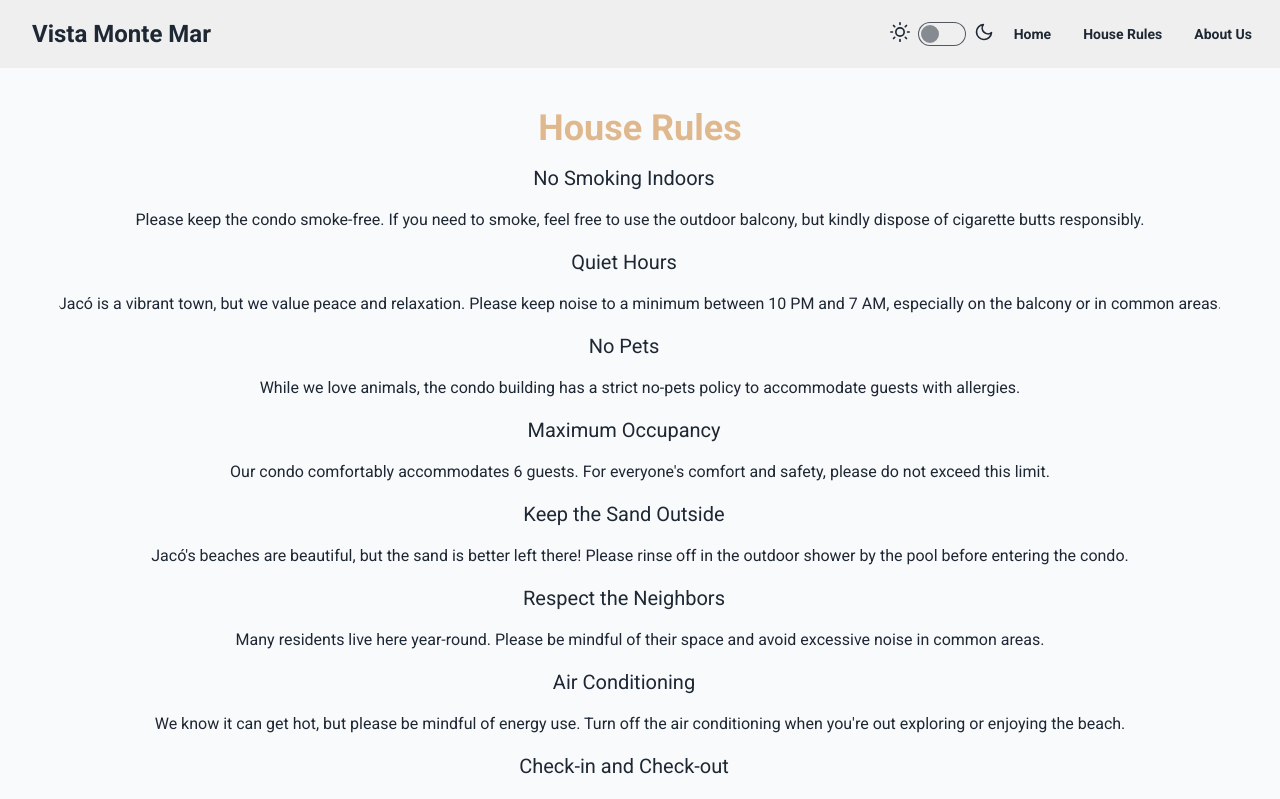
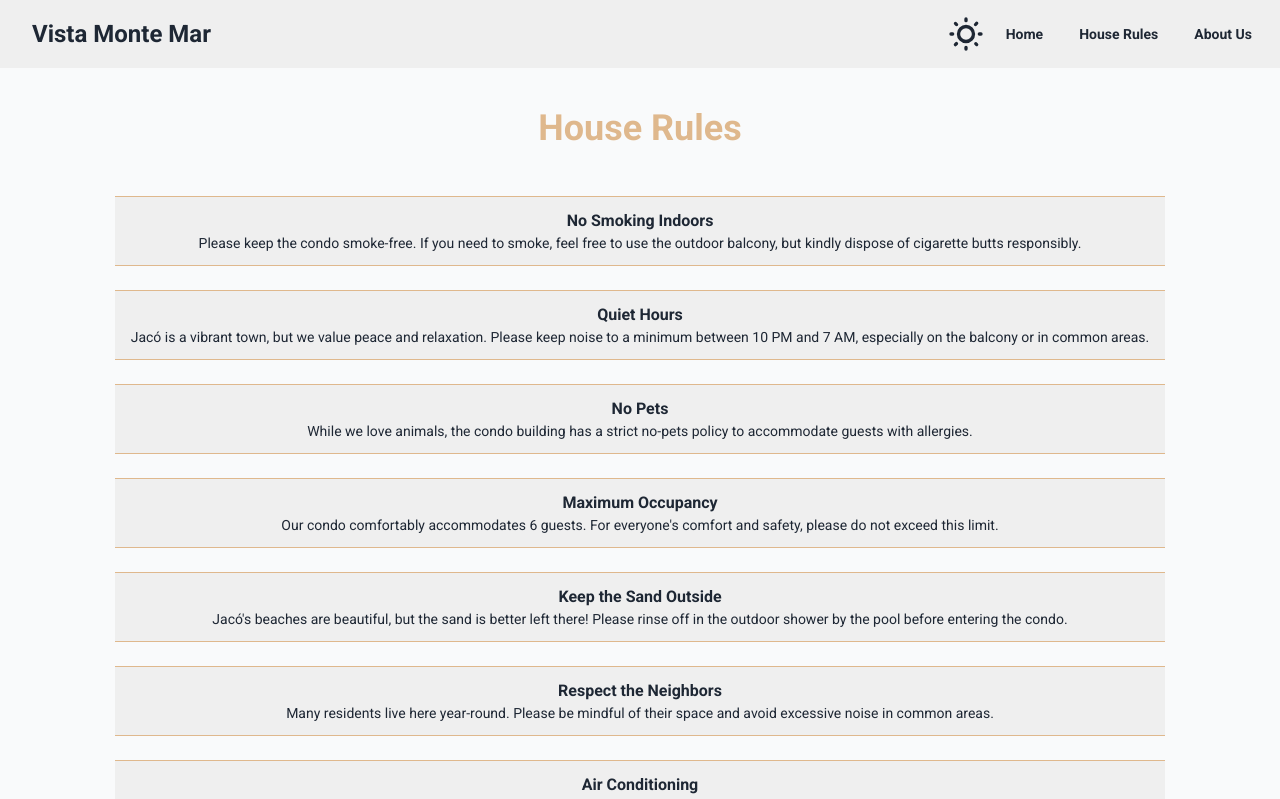
Before and after one commit to jmalab1/vista-monte-mar-app, a React (Vite) app: page /house_rules in a window 1280 px wide. Shown: the top 799 px of the page. Built offline with nearby package versions, Linux system fonts and the light colour scheme; some icons are missing.

Commit message:
menu button for small devices

```diff
--- a/src/modules/Navbar/index.tsx
+++ b/src/modules/Navbar/index.tsx
@@ -40,49 +40,60 @@ export const Navbar = () => {
       <div className="flex-1">
         <h1 className="text-2xl font-bold ml-6">Vista Monte Mar</h1>
       </div>
-      <div className="flex-none">
-        <label className="flex cursor-pointer gap-2">
+      <div>
+        <label className="swap swap-rotate">
+          {/* this hidden checkbox controls the state */}
+          <input type="checkbox" className="theme-controller" onClick={toggleTheme} checked={theme === dark} />
+
+          {/* sun icon */}
           <svg
+            className="swap-off h-10 w-10 fill-current"
             xmlns="http://www.w3.org/2000/svg"
-            width="20"
-            height="20"
-            viewBox="0 0 24 24"
-            fill="none"
-            stroke="currentColor"
-            strokeWidth="2"
-            strokeLinecap="round"
-            strokeLinejoin="round"
-          >
-            <circle cx="12" cy="12" r="5" />
-            <path d="M12 1v2M12 21v2M4.2 4.2l1.4 1.4M18.4 18.4l1.4 1.4M1 12h2M21 12h2M4.2 19.8l1.4-1.4M18.4 5.6l1.4-1.4" />
+            viewBox="0 0 24 24">
+            <path
+              d="M5.64,17l-.71.71a1,1,0,0,0,0,1.41,1,1,0,0,0,1.41,0l.71-.71A1,1,0,0,0,5.64,17ZM5,12a1,1,0,0,0-1-1H3a1,1,0,0,0,0,2H4A1,1,0,0,0,5,12Zm7-7a1,1,0,0,0,1-1V3a1,1,0,0,0-2,0V4A1,1,0,0,0,12,5ZM5.64,7.05a1,1,0,0,0,.7.29,1,1,0,0,0,.71-.29,1,1,0,0,0,0-1.41l-.71-.71A1,1,0,0,0,4.93,6.34Zm12,.29a1,1,0,0,0,.7-.29l.71-.71a1,1,0,1,0-1.41-1.41L17,5.64a1,1,0,0,0,0,1.41A1,1,0,0,0,17.66,7.34ZM21,11H20a1,1,0,0,0,0,2h1a1,1,0,0,0,0-2Zm-9,8a1,1,0,0,0-1,1v1a1,1,0,0,0,2,0V20A1,1,0,0,0,12,19ZM18.36,17A1,1,0,0,0,17,18.36l.71.71a1,1,0,0,0,1.41,0,1,1,0,0,0,0-1.41ZM12,6.5A5.5,5.5,0,1,0,17.5,12,5.51,5.51,0,0,0,12,6.5Zm0,9A3.5,3.5,0,1,1,15.5,12,3.5,3.5,0,0,1,12,15.5Z" />
           </svg>
-          <input
-            type="checkbox"
-            checked={theme === dark}
-            onClick={toggleTheme}
-            className="toggle theme-controller"
-          />
+
+          {/* moon icon */}
           <svg
+            className="swap-on h-10 w-10 fill-current"
             xmlns="http://www.w3.org/2000/svg"
-            width="20"
-            height="20"
-            viewBox="0 0 24 24"
-            fill="none"
-            stroke="currentColor"
-            strokeWidth="2"
-            strokeLinecap="round"
-            strokeLinejoin="round"
-          >
-            <path d="M21 12.79A9 9 0 1 1 11.21 3 7 7 0 0 0 21 12.79z"></path>
+            viewBox="0 0 24 24">
+            <path
+              d="M21.64,13a1,1,0,0,0-1.05-.14,8.05,8.05,0,0,1-3.37.73A8.15,8.15,0,0,1,9.08,5.49a8.59,8.59,0,0,1,.25-2A1,1,0,0,0,8,2.36,10.14,10.14,0,1,0,22,14.05,1,1,0,0,0,21.64,13Zm-9.5,6.69A8.14,8.14,0,0,1,7.08,5.22v.27A10.15,10.15,0,0,0,17.22,15.63a9.79,9.79,0,0,0,2.1-.22A8.11,8.11,0,0,1,12.14,19.73Z" />
           </svg>
         </label>
-        <ul className="menu menu-horizontal px-1">
+      </div>
+      <div className="flex-none hidden lg:block" >
+        <ul className="flex gap-1 menu menu-horizontal px-1">
           {NAV_MENU.map(({ name, href }) => (
-            <li className="hidden lg:block">
+            <li>
               <Link to={href} className='text-md font-bold'>{name}</Link>
             </li>
           ))}
         </ul>
+      </div>
+      <div className="drawer lg:hidden sm:block w-12 ml-2 mr-2">
+        <input id="my-drawer-4" type="checkbox" className="drawer-toggle" />
+        <div className="drawer-content">
+          {/* Page content here */}
+          <label htmlFor="my-drawer-4" className="drawer-button btn bg-base-100">
+            <svg xmlns="http://www.w3.org/2000/svg"
+              fill="none" viewBox="0 0 24 24" stroke-width="1.5" stroke="currentColor" className="size-6 drawer-button">
+              <path stroke-linecap="round" stroke-linejoin="round" d="M3.75 6.75h16.5M3.75 12h16.5m-16.5 5.25h16.5" />
+            </svg>
+          </label>
+        </div>
+        <div className="drawer-side z-50 opacity-95">
+          <label htmlFor="my-drawer-4" aria-label="close sidebar" className="drawer-overlay"></label>
+          <ul className="menu bg-base-200 text-base-content min-h-full w-80 p-4">
+            {NAV_MENU.map(({ name, href }) => (
+              <li>
+                <Link to={href} className='text-md font-bold'>{name}</Link>
+              </li>
+            ))}
+          </ul>
+        </div>
       </div>
     </div>
   );
--- /dev/null
+++ b/src/sections/AboutUsSection/about_us.json
@@ -0,0 +1,5 @@
+[
+    "Last summer, we took a trip to Costa Rica, not realizing how much it would change our lives. From the moment we stepped off the plane, we were in awe of the country's beauty—lush rainforests, stunning beaches, and wildlife everywhere we turned. We spent our days exploring waterfalls, hiking trails, and lounging on the beach, but it was our visit to Jacó that really stole our hearts.",
+    "The town had the perfect mix of natural beauty and modern comforts. We instantly felt at home, and by the end of our stay, we started dreaming about what it would be like to live there. The idea of owning a condo in Jacó quickly became more than a dream, and we knew this was the place we wanted to keep coming back to, year after year. So, we made the leap and bought a place. Now, we can't wait to build a life full of new adventures in our little piece of Costa Rica.",
+    "As we started planning for our future trips to Costa Rica, we realized that owning a condo in Jacó could be more than just a personal retreat—it could also be a great investment. We decided to rent it out when we're not using it, so others can experience the magic of Jacó just like we did. The town's growing popularity among tourists means there's always demand for vacation rentals, and we love the idea of sharing our little slice of paradise with other families and travelers. It's the perfect way to keep the condo busy while letting it pay for itself, and we're excited to know that while we're not there, others are creating their own unforgettable memories in the place we fell in love with."
+]
--- a/src/sections/AboutUsSection/index.tsx
+++ b/src/sections/AboutUsSection/index.tsx
@@ -1,5 +1,5 @@
 import SectionHeader from '../../components/heading/SectionHeader';
-import _ from 'lodash';
+import about from './about_us.json'
 
 export const AboutUsSection = () => {
   return (
@@ -9,9 +9,9 @@ export const AboutUsSection = () => {
           title="About Us"
         >
           <div className='lg:ml-56 lg:mr-56'>
-            <p className='text-md mt-5'>Last summer, we took a trip to Costa Rica, not realizing how much it would change our lives. From the moment we stepped off the plane, we were in awe of the country's beauty—lush rainforests, stunning beaches, and wildlife everywhere we turned. We spent our days exploring waterfalls, hiking trails, and lounging on the beach, but it was our visit to Jacó that really stole our hearts. The town had the perfect mix of natural beauty and modern comforts. We instantly felt at home, and by the end of our stay, we started dreaming about what it would be like to live there. The idea of owning a condo in Jacó quickly became more than a dream, and we knew this was the place we wanted to keep coming back to, year after year. So, we made the leap and bought a place. Now, we can't wait to build a life full of new adventures in our little piece of Costa Rica.</p>
-            <p className='text-md mt-5'>
-              As we started planning for our future trips to Costa Rica, we realized that owning a condo in Jacó could be more than just a personal retreat—it could also be a great investment. We decided to rent it out when we're not using it, so others can experience the magic of Jacó just like we did. The town’s growing popularity among tourists means there's always demand for vacation rentals, and we love the idea of sharing our little slice of paradise with other families and travelers. It’s the perfect way to keep the condo busy while letting it pay for itself, and we’re excited to know that while we’re not there, others are creating their own unforgettable memories in the place we fell in love with.</p>
+            {about.map((a) => (
+              <p className="text-md mt-5">{a}</p>
+            ))}
           </div>
         </SectionHeader>
       </div>
--- a/src/sections/HouseRulesSection/index.tsx
+++ b/src/sections/HouseRulesSection/index.tsx
@@ -1,23 +1,24 @@
 import SectionHeader from '../../components/heading/SectionHeader';
-import rules from './house_rules.json'
+import rules from './house_rules.json';
 import _ from 'lodash';
 
 export const HouseRulesSection = () => {
   return (
     <section className="px-8 pb-20 pt-20 lg:pt-0 bg-base-200 shadow-xl" id="house_rules">
-      <div className="mb-10 grid place-items-center text-center">
+      <div className="mb-10 grid">
         <SectionHeader
           title="House Rules"
         >
-          {rules.map((rule) => (
-            <div className="collapse bg-base-200">
-              <input type="radio" name="my-accordion-1" defaultChecked />
-              <div className="collapse-title text-xl font-medium justify">{rule.title}</div>
-              <div className="">
-                <p>{rule.description}</p>
+          <div className='m-12 space-y-6'>
+            {rules.map((rule) => (
+              <div className="bg-base-100 border-t border-b border-secondary px-4 py-3" role="alert">
+                <p className="font-bold text-nuetral">{rule.title}</p>
+                <p className="text-sm text-nuetral">{rule.description}</p>
               </div>
-            </div>
-          ))}
+            ))}
+          </div>
+
+
         </SectionHeader>
       </div>
     </section>
```
